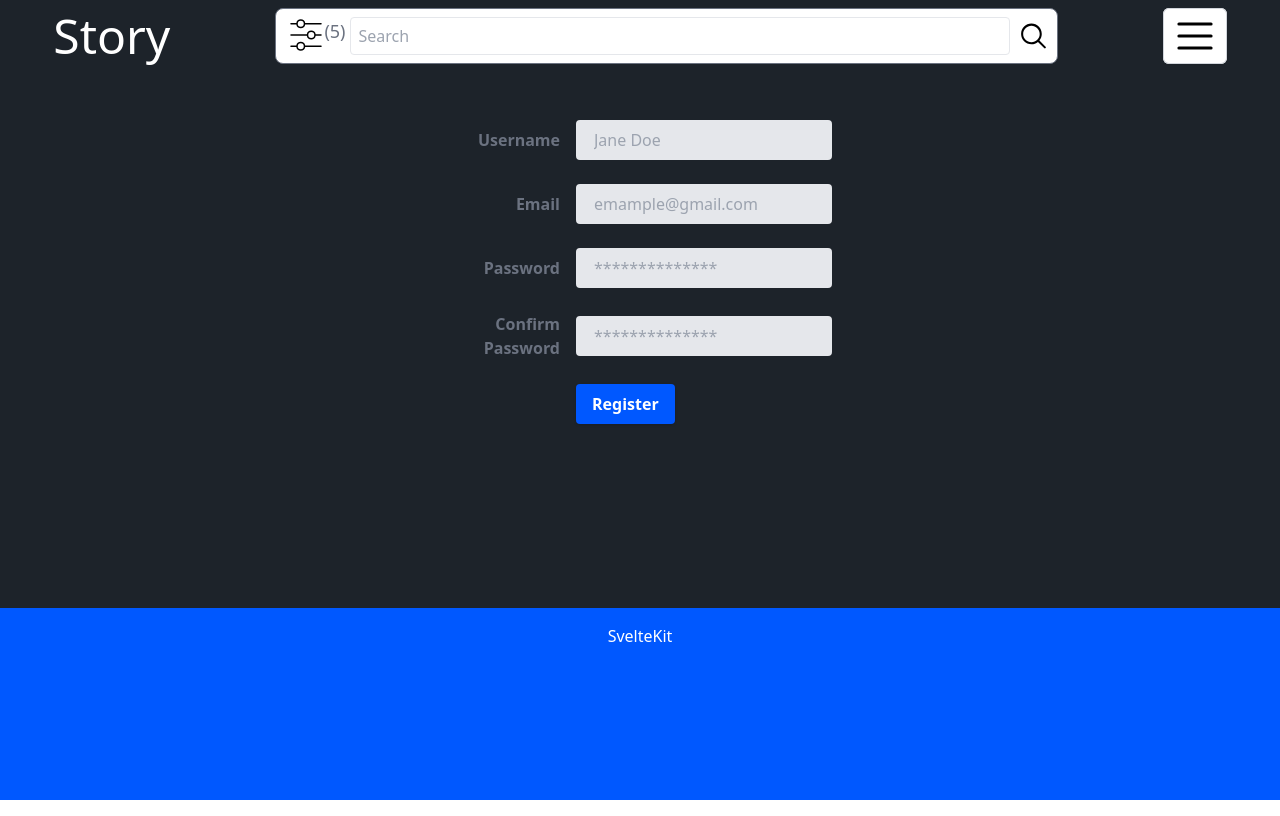
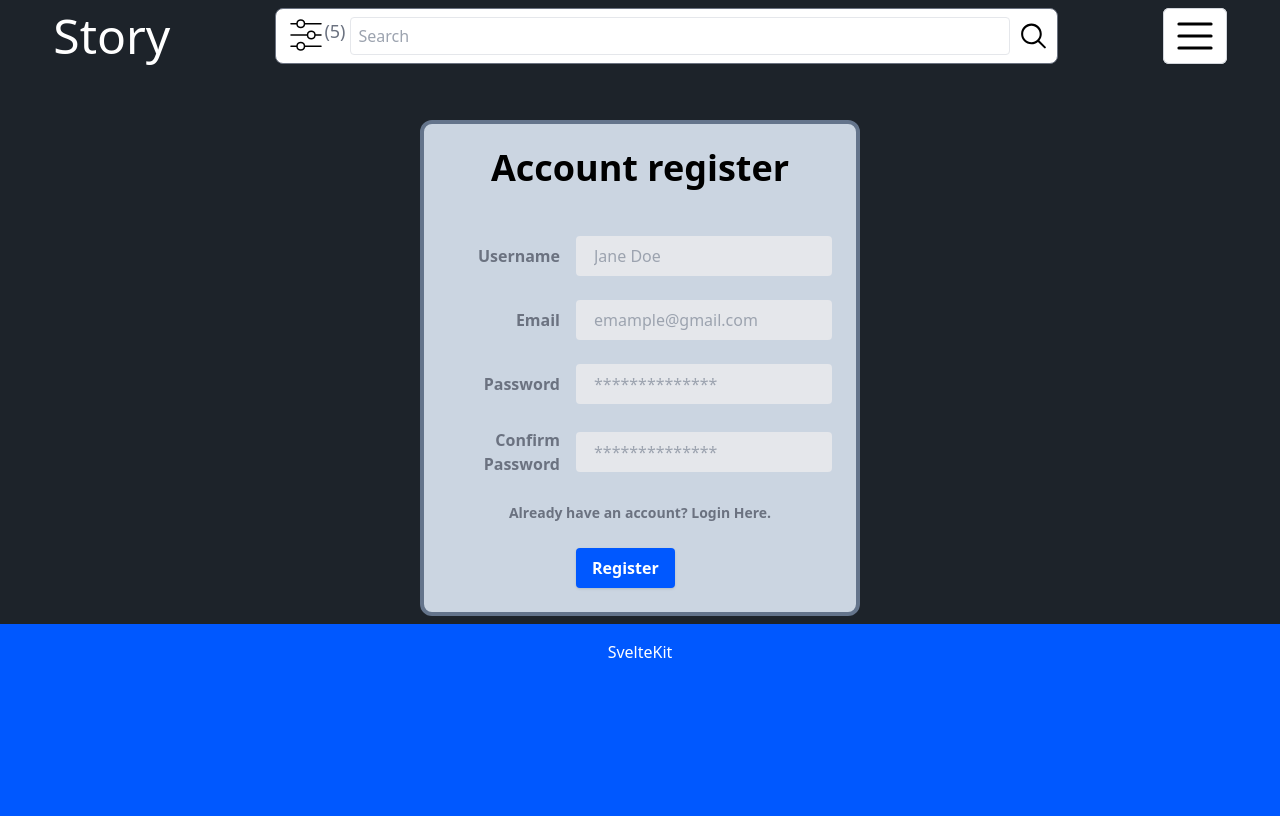
Before and after one commit to Beth-Kavod/Story, a SvelteKit app: page /auth/register in a window 1280 px wide. Built offline with nearby package versions, Linux system fonts and the light colour scheme.

Commit message:
Fixed register to look like login page

```diff
--- a/src/routes/auth/login/+page.svelte
+++ b/src/routes/auth/login/+page.svelte
@@ -3,7 +3,7 @@
 </script>
 
 <div class="border-4 bg-secondary border-slate-500 rounded-xl mt-12 p-6">
-  <h2 class="text-center text-black text-4xl font-semibold">Login</h2>
+  <h2 class="text-center text-black text-4xl font-semibold">Account login</h2>
   <form on:submit={(event) => {loginUser(event); console.log("Works")}} class="w-full max-w-sm mt-12">
     <div class="md:flex md:items-center mb-6">
       <div class="md:w-1/3">
--- a/src/routes/auth/register/+page.svelte
+++ b/src/routes/auth/register/+page.svelte
@@ -2,6 +2,8 @@
   import registerUser from '$lib/api/registerUser';
 </script>
 
+<div class="border-4 bg-secondary border-slate-500 rounded-xl mt-12 p-6">
+  <h2 class="text-center text-black text-4xl font-semibold">Account register</h2>
   <form on:submit={(event) => {registerUser(event); console.log("registered")}} class="w-full max-w-sm mt-12">
     <div class="md:flex md:items-center mb-6">
       <div class="md:w-1/3">
@@ -43,6 +45,13 @@
         <input class="bg-gray-200 appearance-none border-2 border-gray-200 rounded w-full py-2 px-4 text-gray-700 leading-tight focus:outline-none focus:bg-white focus:border-purple-500" id="inline-confirm-password" type="password" name="confirm_password" placeholder="**************">
       </div>
     </div>
+    <div class="md:flex md:items-center mb-6">
+      <a href="/auth/login" class="text-center block w-full text-gray-500 font-bold">
+        <span class="text-sm">
+          Already have an account? Login Here.
+        </span>
+      </a>
+    </div>
     <div class="md:flex md:items-center">
       <div class="md:w-1/3"></div>
       <div class="md:w-2/3">
@@ -52,3 +61,4 @@
       </div>
     </div>
   </form>
+</div>
```
Lines whose indentation alone changed are shown as unchanged.
